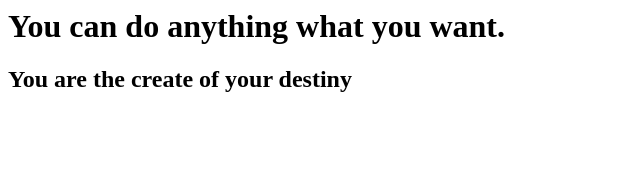
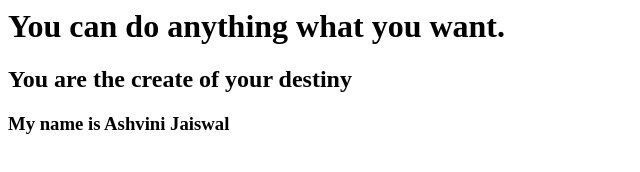
Before and after one commit to ashvinijaiswal28/Firstrepo, a plain HTML site: page index.html in a window 1280 px wide. Shown: the whole page, without its empty margins (0-640 px from the left). Drawn offline with Linux system fonts and the light colour scheme.

Commit message:
3rd addition

```diff
--- a/index.html
+++ b/index.html
@@ -2,5 +2,6 @@
 <body>
 <h1>You can do anything what you want.</h1>
 <h2>You are the create of your destiny</h2>
+<h3>My name is Ashvini Jaiswal</h3>
 </body>
 </head?
```
